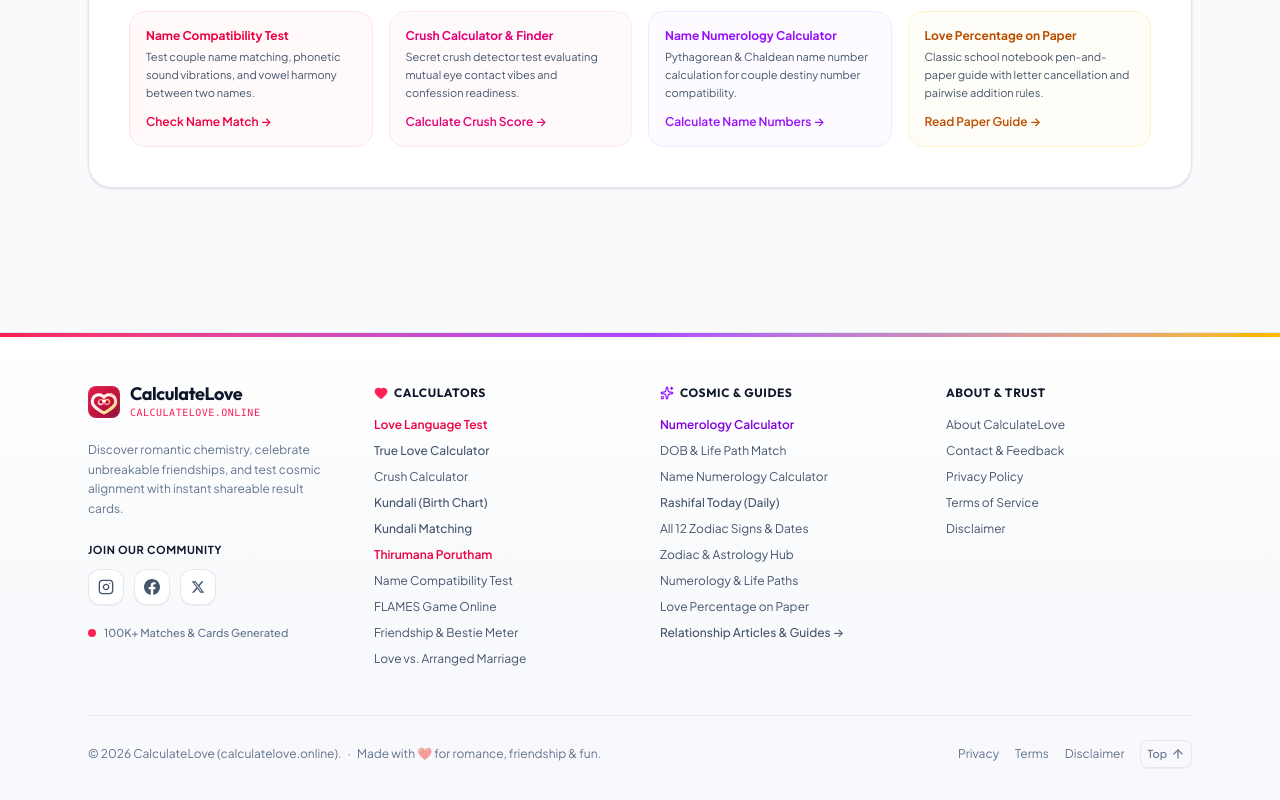
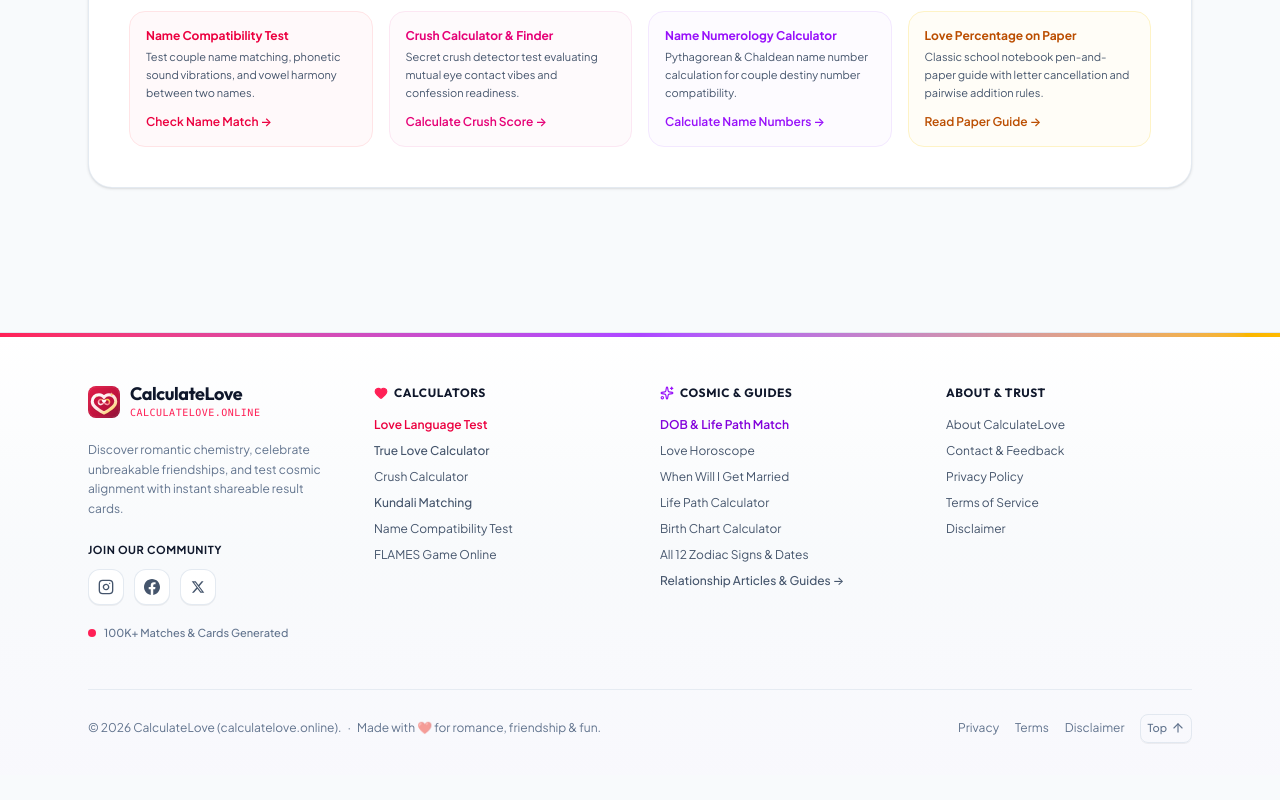
Before and after one commit to khadijajaved803/LoveCalculator, a React (Vite) app: page / in a window 1280 px wide. Shown: the part 10137-10937 px from the top of the page. After the commit the page ends 10912 px from the top, so only its background shows below. Built offline with nearby package versions, Linux system fonts and the light colour scheme.

Commit message:
Footer: keep only high-impact tools (18 -> 12 links)

```diff
--- a/src/components/Footer.tsx
+++ b/src/components/Footer.tsx
@@ -156,32 +156,12 @@ export const Footer: React.FC<FooterProps> = ({ onNavigate }) => {
               </li>
               <li>
                 <a
-                  href="/kundali/"
-                  onClick={(e) => handleLinkClick(e, '/kundali/')}
-                  className="hover:text-rose-600 hover:translate-x-0.5 inline-block transition-all font-medium"
-                  title="Free Kundali Online & Janam Kundli"
-                >
-                  Kundali (Birth Chart)
-                </a>
-              </li>
-              <li>
-                <a
                   href="/kundali-matching/"
                   onClick={(e) => handleLinkClick(e, '/kundali-matching/')}
                   className="hover:text-rose-600 hover:translate-x-0.5 inline-block transition-all font-medium"
                   title="Kundali Matching & Gun Milan"
                 >
                   Kundali Matching
-                </a>
-              </li>
-              <li>
-                <a
-                  href="/porutham/"
-                  onClick={(e) => handleLinkClick(e, '/porutham/')}
-                  className="hover:text-rose-600 hover:translate-x-0.5 inline-block transition-all font-semibold text-rose-600"
-                  title="Thirumana Porutham – 10 Porutham Tamil Marriage Matching"
-                >
-                  Thirumana Porutham
                 </a>
               </li>
               <li>
@@ -204,26 +184,6 @@ export const Footer: React.FC<FooterProps> = ({ onNavigate }) => {
                   FLAMES Game Online
                 </a>
               </li>
-              <li>
-                <a
-                  href="/friendship-calculator/"
-                  onClick={(e) => handleLinkClick(e, '/friendship-calculator/')}
-                  className="hover:text-rose-600 hover:translate-x-0.5 inline-block transition-all"
-                  title="Friendship & Bestie Meter"
-                >
-                  Friendship &amp; Bestie Meter
-                </a>
-              </li>
-              <li>
-                <a
-                  href="/love-or-arranged-marriage-calculator/"
-                  onClick={(e) => handleLinkClick(e, '/love-or-arranged-marriage-calculator/')}
-                  className="hover:text-rose-600 hover:translate-x-0.5 inline-block transition-all"
-                  title="Love vs. Arranged Marriage Calculator"
-                >
-                  Love vs. Arranged Marriage
-                </a>
-              </li>
             </ul>
           </nav>
 
@@ -236,19 +196,9 @@ export const Footer: React.FC<FooterProps> = ({ onNavigate }) => {
             <ul className="space-y-2.5 text-xs">
               <li>
                 <a
-                  href="/numerology-calculator/"
-                  onClick={(e) => handleLinkClick(e, '/numerology-calculator/')}
-                  className="hover:text-purple-600 hover:translate-x-0.5 inline-block transition-all font-semibold text-purple-700"
-                  title="Numerology Calculator – Chaldean & Pythagorean"
-                >
-                  Numerology Calculator
-                </a>
-              </li>
-              <li>
-                <a
                   href="/love-calculator-by-date-of-birth/"
                   onClick={(e) => handleLinkClick(e, '/love-calculator-by-date-of-birth/')}
-                  className="hover:text-purple-600 hover:translate-x-0.5 inline-block transition-all"
+                  className="hover:text-purple-600 hover:translate-x-0.5 inline-block transition-all font-semibold text-purple-700"
                   title="Date of Birth & Life Path Compatibility"
                 >
                   DOB &amp; Life Path Match
@@ -256,22 +206,42 @@ export const Footer: React.FC<FooterProps> = ({ onNavigate }) => {
               </li>
               <li>
                 <a
-                  href="/numerology/name-numerology/"
-                  onClick={(e) => handleLinkClick(e, '/numerology/name-numerology/')}
+                  href="/love-horoscope/"
+                  onClick={(e) => handleLinkClick(e, '/love-horoscope/')}
                   className="hover:text-purple-600 hover:translate-x-0.5 inline-block transition-all"
-                  title="Name Numerology Calculator"
+                  title="Daily Love Horoscope for Your Zodiac Sign"
                 >
-                  Name Numerology Calculator
+                  Love Horoscope
                 </a>
               </li>
               <li>
                 <a
-                  href="/rashifal-today/"
-                  onClick={(e) => handleLinkClick(e, '/rashifal-today/')}
-                  className="hover:text-purple-600 hover:translate-x-0.5 inline-block transition-all font-medium"
-                  title="Aaj Ka Rashifal & Daily Love Horoscope"
+                  href="/when-will-i-get-married/"
+                  onClick={(e) => handleLinkClick(e, '/when-will-i-get-married/')}
+                  className="hover:text-purple-600 hover:translate-x-0.5 inline-block transition-all"
+                  title="When Will I Get Married? Marriage Age Prediction"
                 >
-                  Rashifal Today (Daily)
+                  When Will I Get Married
+                </a>
+              </li>
+              <li>
+                <a
+                  href="/life-path-calculator/"
+                  onClick={(e) => handleLinkClick(e, '/life-path-calculator/')}
+                  className="hover:text-purple-600 hover:translate-x-0.5 inline-block transition-all"
+                  title="Life Path Number Calculator"
+                >
+                  Life Path Calculator
+                </a>
+              </li>
+              <li>
+                <a
+                  href="/birth-chart-calculator/"
+                  onClick={(e) => handleLinkClick(e, '/birth-chart-calculator/')}
+                  className="hover:text-purple-600 hover:translate-x-0.5 inline-block transition-all"
+                  title="Free Birth Chart Calculator & Natal Chart Reading"
+                >
+                  Birth Chart Calculator
                 </a>
               </li>
               <li>
@@ -282,36 +252,6 @@ export const Footer: React.FC<FooterProps> = ({ onNavigate }) => {
                   title="All 12 Zodiac Signs & Dates"
                 >
                   All 12 Zodiac Signs &amp; Dates
-                </a>
-              </li>
-              <li>
-                <a
-                  href="/astrology/"
-                  onClick={(e) => handleLinkClick(e, '/astrology/')}
-                  className="hover:text-purple-600 hover:translate-x-0.5 inline-block transition-all"
-                  title="Zodiac & Astrology Compatibility"
-                >
-                  Zodiac &amp; Astrology Hub
-                </a>
-              </li>
-              <li>
-                <a
-                  href="/numerology/"
-                  onClick={(e) => handleLinkClick(e, '/numerology/')}
-                  className="hover:text-purple-600 hover:translate-x-0.5 inline-block transition-all"
-                  title="Numerology & Life Path Calculator"
-                >
-                  Numerology &amp; Life Paths
-                </a>
-              </li>
-              <li>
-                <a
-                  href="/love-percentage-on-paper/"
-                  onClick={(e) => handleLinkClick(e, '/love-percentage-on-paper/')}
-                  className="hover:text-purple-600 hover:translate-x-0.5 inline-block transition-all"
-                  title="How to Calculate Love Percentage on Paper"
-                >
-                  Love Percentage on Paper
                 </a>
               </li>
               <li>
```
